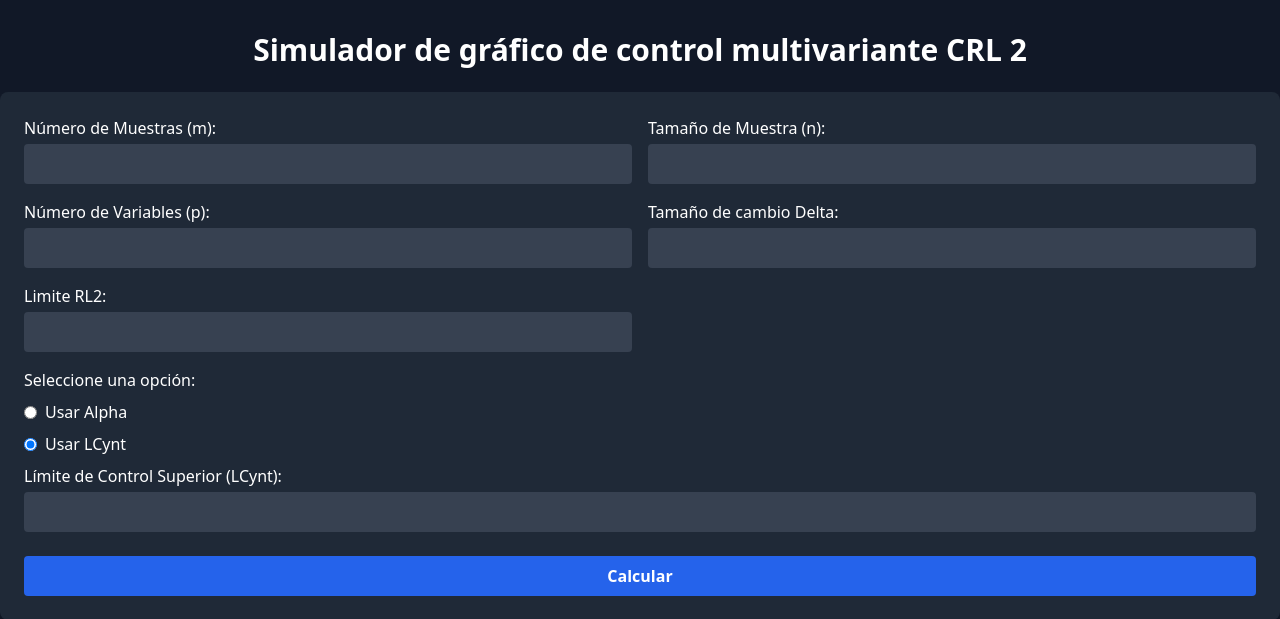
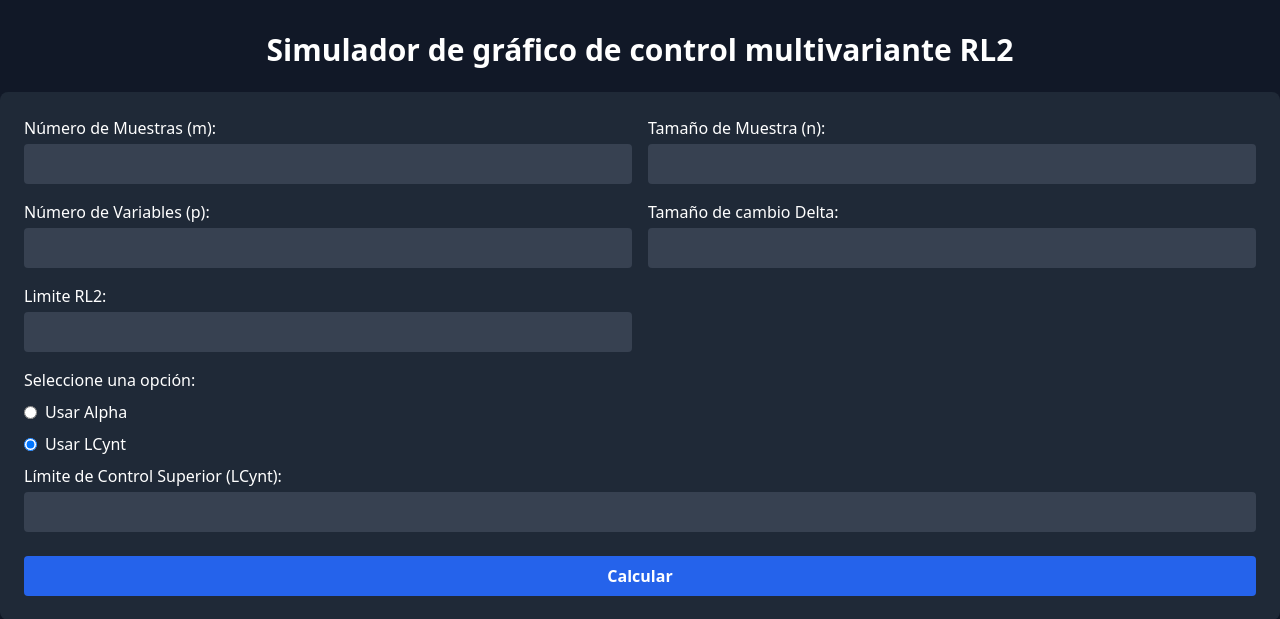
Before and after one commit to Arturo-daza/T2_arl, a Flask app: page / in a window 1280 px wide. Shown: the top 619 px of the page. Run offline with Flask 3, Linux system fonts and the light colour scheme; some libraries are stand-ins or nearby versions.

Commit message:
rl2 update

```diff
--- a/app.py
+++ b/app.py
@@ -1,9 +1,9 @@
 from flask import Flask, render_template, request
-from arl_calculator import ARLCalculator
+from RL2_calculator import LR2Calculator
 from graph_generator import GraphGenerator
 
 app = Flask(__name__)
-arl_calculator = ARLCalculator()
+rl2_calculator = LR2Calculator()
 graph_generator = GraphGenerator()
 
 @app.route('/', methods=['GET', 'POST'])
@@ -26,19 +26,18 @@ def index():
             print(m, n, p, Delta, L, alpha, LCynt)
 
             # Realizar cálculos
-            results, t2_values, crl_points, LCynt_value = arl_calculator.calculate_arl(
+            crl_intercalado, t2_values, arl_points = rl2_calculator.calculate_lr2(
                 m, n, p, Delta, L, alpha=alpha, LCynt=LCynt
             )
 
-            print(results, LCynt_value)
+            # Generar gráficas
+            grafica_t2 = graph_generator.graficar_t2_con_limite(t2_values, LCynt)
+            grafica_crl = graph_generator.graficar_crl(arl_points, L)
 
-            # Generar gráficas
-            grafica_t2 = graph_generator.graficar_t2_con_limite(t2_values, LCynt_value)
-            grafica_crl = graph_generator.graficar_arl(crl_points, L)
 
             return render_template(
                 'index.html',
-                results=results,
+                crl_intercalado=crl_intercalado,
                 m=m, n=n, p=p, Delta=Delta, L=L, alpha=alpha, LCynt=LCynt,
                 grafica_t2=grafica_t2, grafica_crl=grafica_crl
             )
--- a/graph_generator.py
+++ b/graph_generator.py
@@ -89,7 +89,7 @@ class GraphGenerator:
         return fig.to_html(full_html=False)
 
     @staticmethod
-    def graficar_arl(crl_points, L, title='Subgráfico de CRL con Límite L'):
+    def graficar_crl(crl_points, L, title='Subgráfico de CRL con Límite L'):
         """
         Generates an interactive plot of CRL points with a specified limit L using Plotly.
         Parameters:
--- a/templates/index.html
+++ b/templates/index.html
@@ -28,7 +28,7 @@
 <body onload="toggleFields();" class="bg-gray-900 text-white min-h-screen">
     <div class="container mx-auto py-8">
         <!-- Título -->
-        <h1 class="text-3xl font-bold mb-6 text-center">Simulador de gráfico de control multivariante CRL 2</h1>
+        <h1 class="text-3xl font-bold mb-6 text-center">Simulador de gráfico de control multivariante RL2</h1>
 
         <!-- Formulario -->
         {% if error %}
@@ -97,13 +97,13 @@
         </form>
 
         <!-- Resultados y Gráficas -->
-        {% if results %}
+        {% if crl_intercalado %}
         <!-- Contenedor de Resultados y Gráficas -->
         <div class="w-full">
             <!-- Sección de Resultados -->
             <div class="bg-gray-800 p-6 rounded-lg shadow-lg mb-6">
                 <h2 class="text-2xl font-bold mb-4 text-center">Resultados</h2>
-                <p class="text-center"><strong>CRL 2:</strong> {{ results['CRL_INTERCALADO'] }}</p>
+                <p class="text-center"><strong>RL 2:</strong> {{ crl_intercalado }}</p>
             </div>
 
             <!-- Sección de Gráficas -->
```
Also changed, not shown: RL2_calculator.py (renamed from arl_calculator.py, +4 -8 lines).
